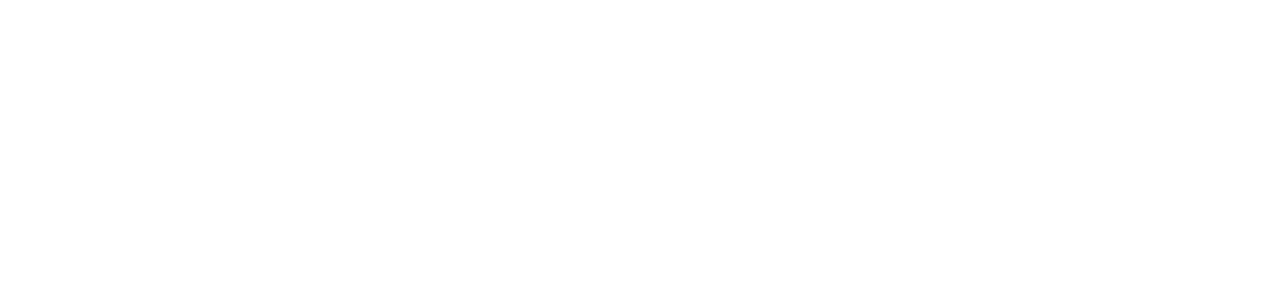
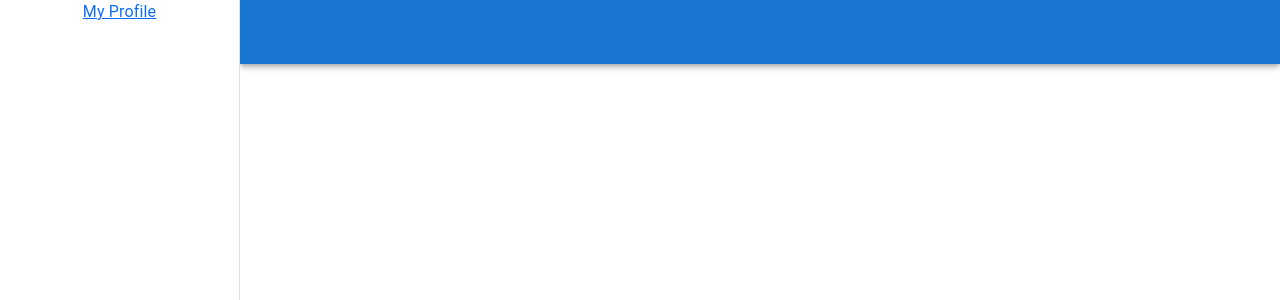
Before and after one commit to Rajukst/Admin, a React (Create React App) app: page /dashboard in a window 1280 px wide. Before the commit this address had no page. Shown: the top 300 px of the page. Built offline with nearby package versions, Linux system fonts and the light colour scheme.

Commit message:
task added

```diff
--- a/src/App.js
+++ b/src/App.js
@@ -7,13 +7,15 @@ import {
   Routes,
   Route,
 } from "react-router-dom";
+import Test from './Components/Test/Test';
 function App() {
   return (
     <div className="App">
    <BrowserRouter>
     <Routes>
-      {/* <Route path="/" element={<LeftDrawer />}/> */}
-      <Route path="/" element={<MainDashboard />}/>
+      <Route path="/" element={<Test />}/>
+      <Route path="/dashboard" element={<LeftDrawer />}/>
+
 
     </Routes>
   </BrowserRouter>
--- a/src/Components/LeftDrawer/LeftDrawer.js
+++ b/src/Components/LeftDrawer/LeftDrawer.js
@@ -1,19 +1,18 @@
-import * as React from 'react';
-import PropTypes from 'prop-types';
-import AppBar from '@mui/material/AppBar';
-import Box from '@mui/material/Box';
-import CssBaseline from '@mui/material/CssBaseline';
-import Drawer from '@mui/material/Drawer';
-import IconButton from '@mui/material/IconButton';
-import MenuIcon from '@mui/icons-material/Menu';
-import Toolbar from '@mui/material/Toolbar';
-import { Routes, Route, useParams } from 'react-router-dom';
-import MainDashboard from '../Dashboard-main/MainDashboard';
+import * as React from "react";
+import PropTypes from "prop-types";
+import AppBar from "@mui/material/AppBar";
+import Box from "@mui/material/Box";
+import CssBaseline from "@mui/material/CssBaseline";
+import Drawer from "@mui/material/Drawer";
+import IconButton from "@mui/material/IconButton";
+import MenuIcon from "@mui/icons-material/Menu";
+import Toolbar from "@mui/material/Toolbar";
 
+import MainDashboard from "../Dashboard-main/MainDashboard";
+import { Link, NavLink, Route, Routes } from "react-router-dom";
 const drawerWidth = 240;
 
 function LeftDrawer(props) {
-  let { userId } = useParams();
   const { window } = props;
   const [mobileOpen, setMobileOpen] = React.useState(false);
 
@@ -23,22 +22,31 @@ function LeftDrawer(props) {
 
   const drawer = (
     <div>
-
-  {/* sidebar started here */}
-     <button>Dashboard</button>
-     <button>Dashboard</button>
-     <button>Dashboard</button>
-
-
-
-     {/* sidebar closes here */}
+      {/* sidebar started here */}
+      {/* <NavLink
+        className="hvr-underline-from-center navbar-NavLink nasted-nav"
+        style={({ isActive }) => {
+          return {
+            color: isActive ? "white" : "",
+            backgroundColor: isActive ? "#3749BB" : "",
+          };
+        }}
+        to="/"
+      >
+        Dashboard
+      </NavLink> */}
+<nav>
+        <Link to="me">My Profile</Link>
+      </nav>
+      {/* sidebar closes here */}
     </div>
   );
 
-  const container = window !== undefined ? () => window().document.body : undefined;
+  const container =
+    window !== undefined ? () => window().document.body : undefined;
 
   return (
-    <Box sx={{ display: 'flex' }}>
+    <Box sx={{ display: "flex" }}>
       <CssBaseline />
       <AppBar
         position="fixed"
@@ -53,11 +61,10 @@ function LeftDrawer(props) {
             aria-label="open drawer"
             edge="start"
             onClick={handleDrawerToggle}
-            sx={{ mr: 2, display: { sm: 'none' } }}
+            sx={{ mr: 2, display: { sm: "none" } }}
           >
             <MenuIcon />
           </IconButton>
-
         </Toolbar>
       </AppBar>
       <Box
@@ -75,8 +82,11 @@ function LeftDrawer(props) {
             keepMounted: true, // Better open performance on mobile.
           }}
           sx={{
-            display: { xs: 'block', sm: 'none' },
-            '& .MuiDrawer-paper': { boxSizing: 'border-box', width: drawerWidth },
+            display: { xs: "block", sm: "none" },
+            "& .MuiDrawer-paper": {
+              boxSizing: "border-box",
+              width: drawerWidth,
+            },
           }}
         >
           {drawer}
@@ -84,8 +94,11 @@ function LeftDrawer(props) {
         <Drawer
           variant="permanent"
           sx={{
-            display: { xs: 'none', sm: 'block' },
-            '& .MuiDrawer-paper': { boxSizing: 'border-box', width: drawerWidth },
+            display: { xs: "none", sm: "block" },
+            "& .MuiDrawer-paper": {
+              boxSizing: "border-box",
+              width: drawerWidth,
+            },
           }}
           open
         >
@@ -94,15 +107,17 @@ function LeftDrawer(props) {
       </Box>
       <Box
         component="main"
-        sx={{ flexGrow: 1, p: 3, width: { sm: `calc(100% - ${drawerWidth}px)` } }}
+        sx={{
+          flexGrow: 1,
+          p: 3,
+          width: { sm: `calc(100% - ${drawerWidth}px)` },
+        }}
       >
         <Toolbar />
         <Routes>
-      <Route path="/dashboard">
-        <Route path="/dashboard/:userId" element={<MainDashboard />} />
-      </Route>
-    </Routes>
 
+        <Route path="me" element={<MainDashboard />} />
+      </Routes>
       </Box>
     </Box>
   );
--- /dev/null
+++ b/src/Components/Test/Test.js
@@ -0,0 +1,13 @@
+import React from 'react';
+import { Link } from 'react-router-dom';
+
+const Test = () => {
+    return (
+        <div>
+            <h1>This is test</h1>
+            <Link to="/dashboard">Go to DashBoard</Link>
+        </div>
+    );
+};
+
+export default Test;
```
